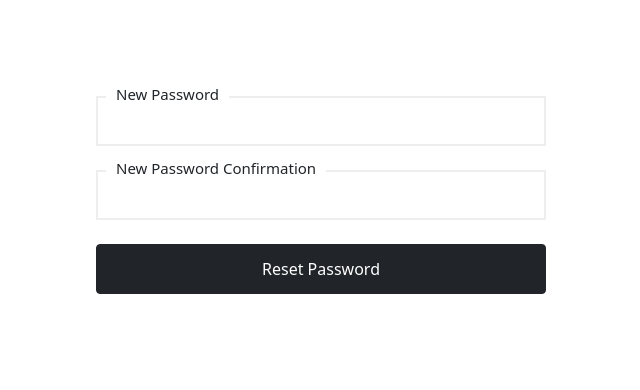
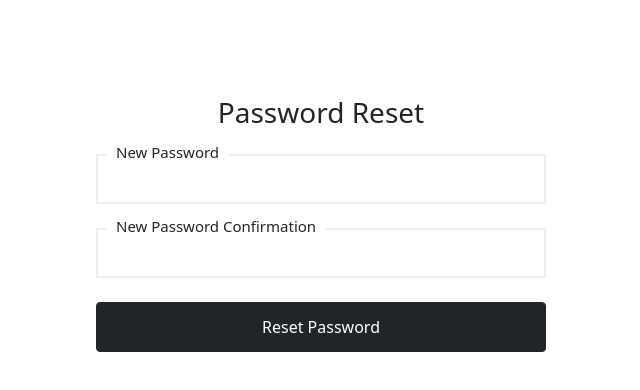
Before and after one commit to estradax/levy, an Angular app: page /password-reset/1 in a window 1280 px wide. Shown: the top 390 px of the page, without its empty margins (319-959 px from the left). Built offline with nearby package versions, Linux system fonts and the light colour scheme.

Commit message:
add forgot password

```diff
--- a/src/app/forgot-password/forgot-password.component.html
+++ b/src/app/forgot-password/forgot-password.component.html
@@ -4,6 +4,7 @@
       <div class="card px-5 py-5" id="form1">
         <form (ngSubmit)="forgotPasswordSubmit()">
           <div class="form-data">
+            <h3 class="mb-4 text-center">Forgot Password</h3>
             <div class="forms-inputs mb-4">
               <span>Email</span>
               <input
--- a/src/app/password-reset/password-reset.component.html
+++ b/src/app/password-reset/password-reset.component.html
@@ -7,6 +7,7 @@
           (ngSubmit)="passwordResetFormSubmit()"
         >
           <div class="form-data">
+            <h3 class="mb-4 text-center">Password Reset</h3>
             <div class="forms-inputs mb-4">
               <span>New Password</span>
               <input
```
